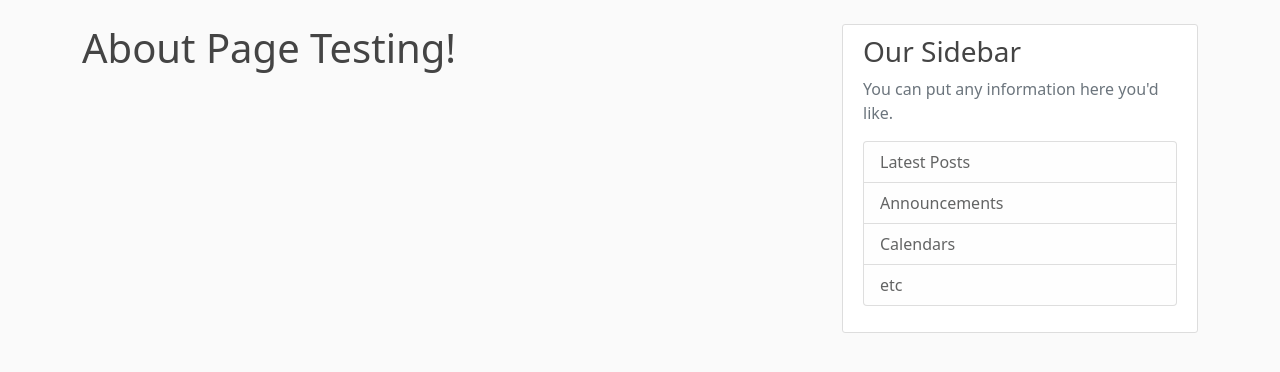
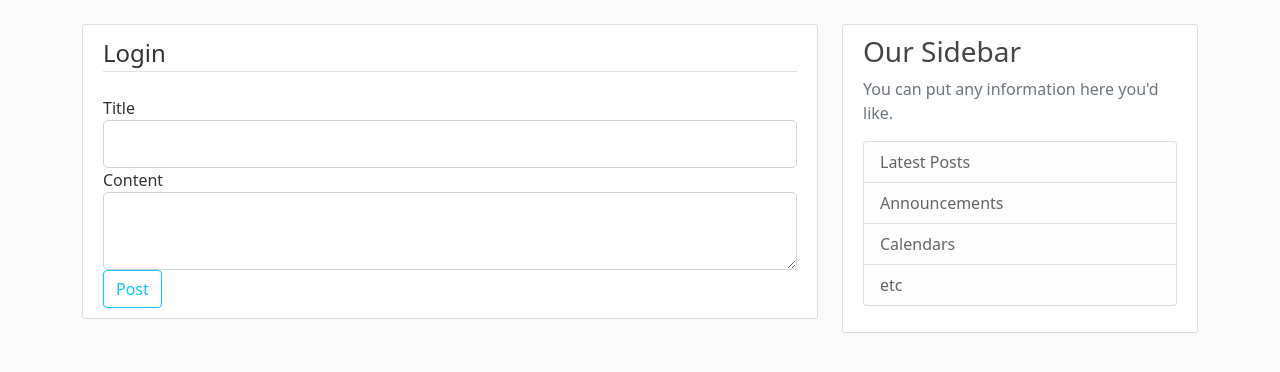
Before and after one commit to ManishVerma16/Flask_Learning, a Flask app: page /post/new in a window 1280 px wide. Shown: the part 56-428 px from the top of the page. Run offline with Flask 2, Linux system fonts and the light colour scheme; a user stored in the database is signed in; some libraries are stand-ins or nearby versions.

Commit message:
create_post created and added form for new post

```diff
--- a/flaskblog_env/flaskblog/templates/create_post.html
+++ b/flaskblog_env/flaskblog/templates/create_post.html
@@ -1,4 +1,40 @@
 {% extends 'layout.html' %}
-    {% block content %}
-        <h1>About Page Testing!</h1>
-    {% endblock content %}
+{% block content %}
+<div class="content-section">
+    <form action="" , method="POST">
+        {{ form.hidden_tag() }}
+        <fieldset class="form-group">
+            <legend class="border-bottom mb-4">Login</legend>
+            <div class="form-group">
+                {{ form.title.label(class='form-control-label') }}
+                {% if form.title.errors %}
+                {{ form.title(class='form-control form-control-lg is-invalid') }}
+                <div class="invalid-feedback">
+                    {% for error in form.title.errors %}
+                    <span>{{ error }}</span>
+                    {% endfor %}
+                </div>
+                {% else %}
+                {{ form.title(class='form-control form-control-lg') }}
+                {%endif%}
+            </div>
+            <div class="form-group">
+                {{ form.content.label(class='form-control-label') }}
+                {% if form.content.errors %}
+                {{ form.content(class='form-control form-control-lg is-invalid') }}
+                <div class="invalid-feedback">
+                    {% for error in form.content.errors %}
+                    <span>{{ error }}</span>
+                    {% endfor %}
+                </div>
+                {% else %}
+                {{ form.content(class='form-control form-control-lg') }}
+                {%endif%}
+            </div>
+        </fieldset>
+        <div class="form-group">
+            {{ form.submit(class='btn btn-outline-info') }}
+        </div>
+    </form>
+</div>
+{% endblock content %}
```
